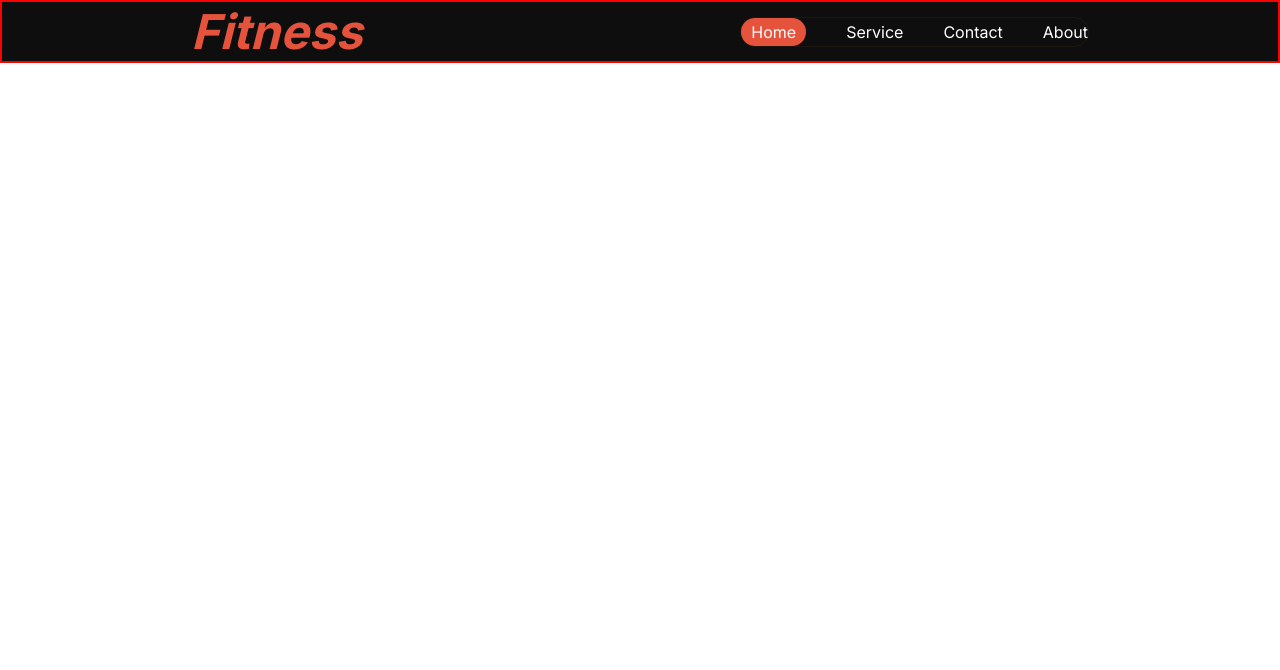
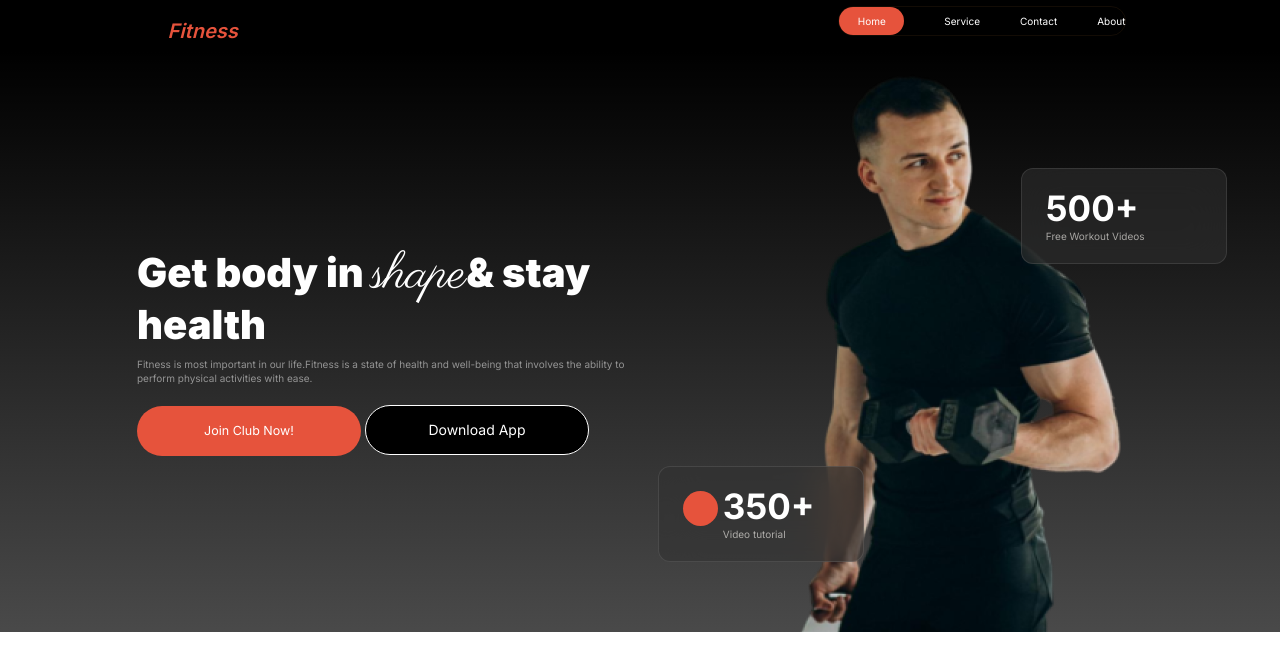
Before and after one commit to Tanbir76/fit-your-body, a plain HTML site: page index.html in a window 1280 px wide. Drawn offline with nearby package versions, Linux system fonts and the light colour scheme.

Commit message:
banner-section-completed

```diff
--- a/index.html
+++ b/index.html
@@ -1,6 +1,7 @@
 <!DOCTYPE html>
 <html lang="en">
 <head>
+	<link rel="stylesheet" href="https://maxcdn.bootstrapcdn.com/bootstrap/3.3.7/css/bootstrap.min.css">
 	<meta charset="UTF-8">
 	<meta name="viewport" content="width=device-width, initial-scale=1.0">
 	<title>Fit-Your-body</title>
@@ -8,6 +9,19 @@
 </head>
 <body>
 	<header>
+		<!-- small-device-navbar-style-here  -->
+		<div class="small-device-nav">
+			<div class="nav-fit-container">
+        <div class="nav-fit-small">
+					<i><h1>Fitness</h1></i>
+				</div>
+				<div class="doted-container">
+					<span style='font-size:2rem; color: white;'>&#8801;</span>
+				</div>
+			</div>
+
+		</div>
+		<!-- large-device-navbar-style-here  -->
 		<nav class="large-device-nav">
 			<div class="nav-fit-container">
         <div class="nav-fit">
@@ -23,9 +37,41 @@
 				</div>
 			</div>
 		</nav>
-
 	</header>
   <main>
+		<!--(banner-section-start-here) <span  id="center" class="glyphicon">&#xe072;</span>  -->
+		 <section>
+			<div class="banner-section">
+				<div class="banner-content">
+					<h1>Get body in <span class="shape-text">shape</span>& stay health</h1>
+					<p>Fitness is most important in our life.Fitness is a state of health and well-being that involves the ability to perform physical activities with ease.</p>
+					<div class="banner-btn">
+						<button class="btn-secondary">Join Club Now!</button>
+						<button class="btn-tertiary">Download App</button>
+					</div>
+				</div>
+				<div class="banner-body-vai">
+					<img src="images/Images 2.png" alt="">
+
+					<div class="position1">
+						<div class="card item1">
+							<h5>500+</h5>
+							<p>Free Workout Videos</p>
+						</div>
+					</div>
+					<div class="position2">
+						<div class="card item2">
+							<div class="radius"></div>
+							<div class="card-text">
+								<h5>350+</h5>
+								<p>Video tutorial</p>
+							</div>
+						</div>
+					</div>
+				</div>
+			</div>
+		 </section>
+
 
 	</main>
 	<footer>
--- a/style/style.css
+++ b/style/style.css
@@ -1,4 +1,6 @@
 @import url('https://fonts.googleapis.com/css2?family=Inter:wght@100..900&display=swap');
+@import url('https://fonts.googleapis.com/css2?family=Parisienne&display=swap');
+
 *{
 	margin: 0;
 	padding: 0px;
@@ -10,17 +12,23 @@ body{
 }
 .nav-fit-container{
 	width:100%;
-	border: 2px solid red;
 	display: flex;
-	justify-content: space-around;
+	justify-content: space-between;
+  padding: 0% 12% 0% 12%;
 	align-items: center;
-	background-color: rgba(0, 0, 0, 0.945);
+	background-color: rgb(0, 0, 0);
 }
-.nav-fit{
+.nav-fit h1{
 	color:rgba(230, 83, 60);
 	font-size: 2rem;
 	font-weight: 600;
+	margin-left: 20%;
 
+}
+.nav-fit-small h1{
+	color:rgba(230, 83, 60) ;
+	font-size: 2rem;
+	font-weight:600 ;
 }
 
 .ul-content{
@@ -33,6 +41,7 @@ body{
 	font-weight: 400;
 	color:white;
 	align-items: center;
+
 }
 .btn-primary{
 	background-color: rgba(230, 83, 60);
@@ -45,3 +54,156 @@ body{
 	font-weight: 400;
 	border: none;
 }
+/* banner-section-style  */
+.banner-section{
+	width: 100%;
+	display: flex;
+	justify-content: space-evenly;
+	align-items: center;
+	background: linear-gradient(180deg, rgb(0, 0, 0),rgba(2, 2, 2, 0.719) 100%);
+	/* backdrop-filter: blur(60px); */
+	/* background-color: black; */
+	/* position: relative; */
+}
+.banner-content{
+flex-basis: 520px;
+
+}
+.banner-content h1{
+	font-size: 4rem;
+	font-weight: 900;
+	color: white;
+}
+
+	.banner-content p{
+		font-size: 1rem;
+		font-weight: 400;
+		color: rgba(255, 255, 255, 0.5);
+
+
+	}
+
+.btn-secondary{
+  width: 224px;
+	height: 50px;
+	margin-top: 10px;
+	color: white;
+	border-radius: 42px;
+	background-color: rgba(230, 83, 60);
+	border: none;
+	text-align: center;
+	font-size:1.25rem;
+
+}
+.btn-tertiary{
+	width: 224px;
+	height: 50px;
+	margin-top: 10px;
+	color: white;
+	border: 1px solid white;
+	background-color: black;
+	/* border-color: white; */
+	border-radius: 42px;
+}
+.shape-text{
+ font-family: "Parisienne";
+ font-size: 5rem;
+ font-weight: 400;
+}
+
+.banner-body-vai{
+	position: relative;
+}
+
+.banner-body-vai img{
+	width: 100%;
+	height: 100%;
+}
+.card{
+	width: 206px;
+	height: 96px;
+	color: white;
+	border: 1px solid rgba(255, 255, 255, 0.1);
+border-radius: 12px;
+backdrop-filter: blur(20px);
+background: rgba(48, 48, 48, 0.54);
+/* background-color: white; */
+padding: 10px 10px 16px 24px;
+}
+.position1{
+	position: absolute;
+	/* right:8%; */
+	left: 65%;
+	top: 20%;
+	/* padding: 10px 20px 20px 24px; */
+}
+
+.item2{
+	position: relative;
+
+}
+.card h5{
+	font-size: 2.50em;
+	font-weight: 700;
+	margin-bottom: 1px;
+}
+.card p{
+ font-size: 1rem;
+ font-weight: 400;
+ color: rgba(239, 237, 232, 0.65);
+ /* margin-bottom: 30px; */
+}
+.radius{
+	width: 35px;
+	height: 35px;
+	border-radius: 35px;
+	background-color: rgba(230, 83, 60);
+	position: absolute;
+	top: 24px;
+	text-align: center;
+	align-items: center;
+
+}
+
+.position2{
+	position: absolute;
+	bottom: 12%;
+	right: 80%;
+}
+.card-text{
+	margin-left: 40px;
+}
+/* universal style  */
+
+
+@media screen and (max-width: 576px) {
+	.large-device-nav{
+		display: none;
+	}
+	/* banner-section */
+	.banner-section{
+		flex-direction: column;
+		padding: 20px;
+	}
+	.card{
+		width: 180px;
+
+	}
+	.position1{
+		top: 8%;
+		left: 50%;
+
+	}
+	.position2{
+		position: absolute;
+		bottom: 40%;
+		right: 50%;
+	}
+
+}
+@media screen and (min-width: 576px) and (max-width: 2000px) {
+	.small-device-nav{
+		display: none;
+	}
+
+}
```
